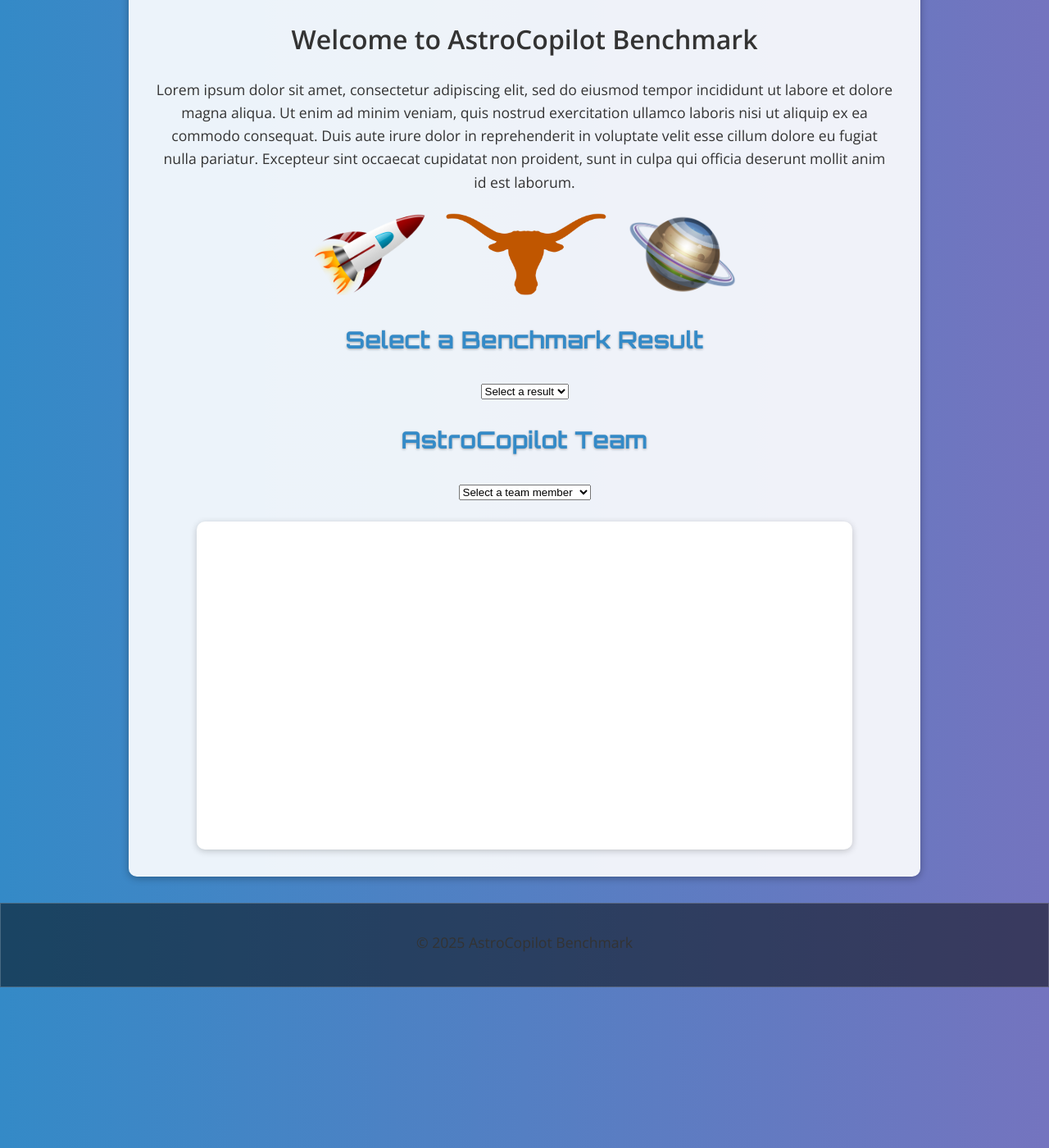
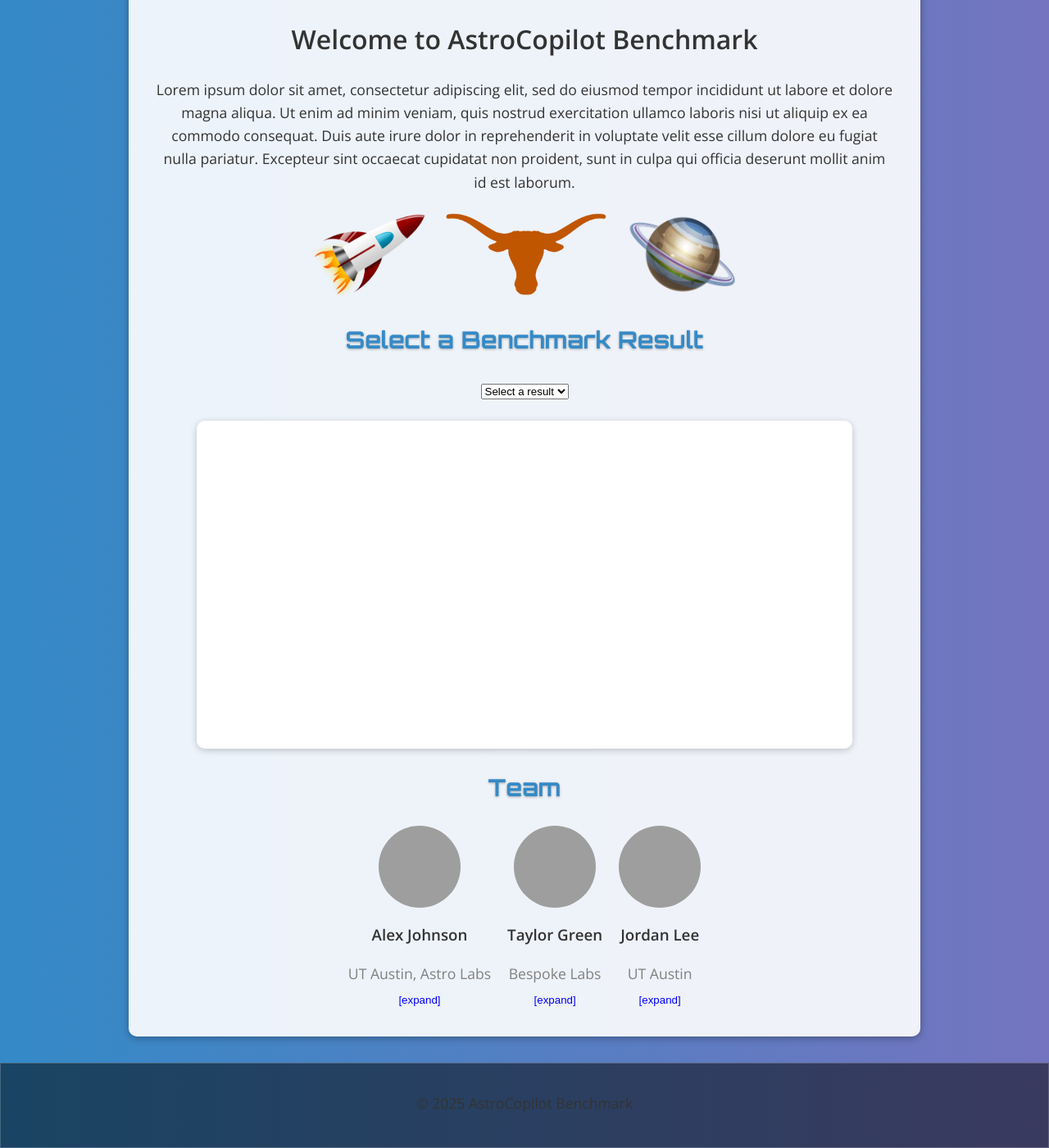
Before and after one commit to Murtato1/astbench, a Jekyll site: the page built from index.markdown, in a window 1280 px wide and 1400 px high, scrolled down 194 px. Shown: the whole window at 82% size. Built offline with Jekyll 4.4.1, drawn with Linux system fonts in a browser that asks for light colours; grey boxes are pictures that could not be loaded.

Commit message:
Update index.markdown

```diff
--- a/index.markdown
+++ b/index.markdown
@@ -16,20 +16,6 @@ Lorem ipsum dolor sit amet, consectetur adipiscing elit, sed do eiusmod tempor i
 <h2>Select a Benchmark Result</h2>
 <select id="file-selector">
   <option>Select a result</option>
-</select>
-
-<h2>AstroCopilot Team</h2>
-<select id="team-selector">
-  <option>Select a team member</option>
-  <option value="professor1">
-    <img src="assets/pics/prof1.png" alt="Professor 1" style="height: 20px; vertical-align: middle;"> Professor Alice Smith
-  </option>
-  <option value="professor2">
-    <img src="assets/pics/prof2.png" alt="Professor 2" style="height: 20px; vertical-align: middle;"> Professor Bob Johnson
-  </option>
-  <option value="professor3">
-    <img src="assets/pics/prof3.png" alt="Professor 3" style="height: 20px; vertical-align: middle;"> Professor Clara Davis
-  </option>
 </select>
 
 <canvas id="benchmarkChart" width="800" height="400"></canvas>
@@ -192,3 +178,43 @@ Lorem ipsum dolor sit amet, consectetur adipiscing elit, sed do eiusmod tempor i
   // Initialize the dropdown menu
   populateDropdown();
 </script>
+
+<h2>Team</h2>
+<div id="team-section" style="display: flex; justify-content: center; flex-wrap: wrap; gap: 20px; margin-top: 20px;">
+
+  <div class="team-member" style="text-align: center; max-width: 200px;">
+    <img src="assets/pics/member1.png" alt="Member 1" style="width: 100px; height: 100px; border-radius: 50%;">
+    <h3 style="margin: 10px 0;">Alex Johnson</h3>
+    <p style="color: gray; margin-bottom: 5px;">UT Austin, Astro Labs</p>
+    <button onclick="toggleDetails('member1')" style="background: none; border: none; color: blue; cursor: pointer;">[expand]</button>
+    <p id="details-member1" style="display: none; color: darkgray; margin-top: 10px;">Alex is a researcher focusing on space data processing and AI applications.</p>
+  </div>
+
+  <div class="team-member" style="text-align: center; max-width: 200px;">
+    <img src="assets/pics/member2.png" alt="Member 2" style="width: 100px; height: 100px; border-radius: 50%;">
+    <h3 style="margin: 10px 0;">Taylor Green</h3>
+    <p style="color: gray; margin-bottom: 5px;">Bespoke Labs</p>
+    <button onclick="toggleDetails('member2')" style="background: none; border: none; color: blue; cursor: pointer;">[expand]</button>
+    <p id="details-member2" style="display: none; color: darkgray; margin-top: 10px;">Taylor specializes in developing AI-driven tools for astrophysics research.</p>
+  </div>
+
+  <div class="team-member" style="text-align: center; max-width: 200px;">
+    <img src="assets/pics/member3.png" alt="Member 3" style="width: 100px; height: 100px; border-radius: 50%;">
+    <h3 style="margin: 10px 0;">Jordan Lee</h3>
+    <p style="color: gray; margin-bottom: 5px;">UT Austin</p>
+    <button onclick="toggleDetails('member3')" style="background: none; border: none; color: blue; cursor: pointer;">[expand]</button>
+    <p id="details-member3" style="display: none; color: darkgray; margin-top: 10px;">Jordan is working on large-scale simulations of galactic formations.</p>
+  </div>
+
+</div>
+
+<script>
+  function toggleDetails(memberId) {
+    const details = document.getElementById(`details-${memberId}`);
+    if (details.style.display === "none") {
+      details.style.display = "block";
+    } else {
+      details.style.display = "none";
+    }
+  }
+</script>
```
